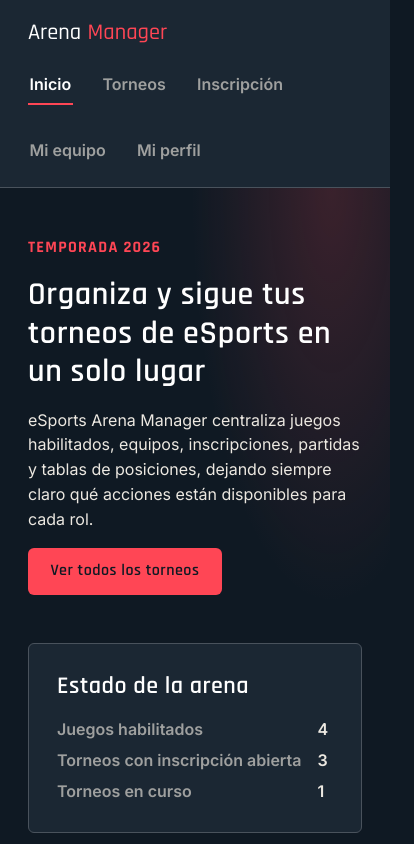
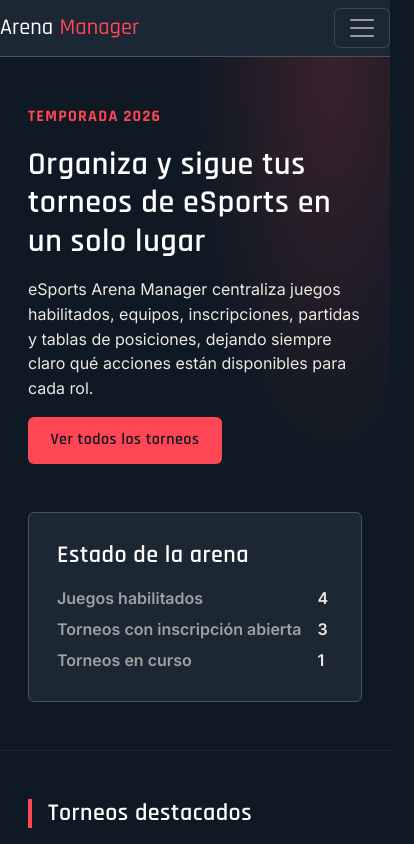
Before and after one commit to Felipe428a/Proyecto-esports-arena-manager-frontend, a React (Vite) app: page / in a window 390 px wide. Shown: the top 844 px of the page, 414 px wide, since content can reach past the window. Built offline with nearby package versions, Linux system fonts and the light colour scheme.

Commit message:
feat: navbar responsivo con menú colapsable y pie con grilla de Bootstrap

```diff
--- a/src/components/layout/Encabezado.jsx
+++ b/src/components/layout/Encabezado.jsx
@@ -1,7 +1,9 @@
+import { useState } from 'react'
 import { useApp } from '../../context/AppContext'
 
 export default function Encabezado() {
   const { vistaActual, navegar } = useApp()
+  const [abierto, setAbierto] = useState(false)
 
   const links = [
     { id: 'inicio', texto: 'Inicio' },
@@ -11,33 +13,44 @@ export default function Encabezado() {
     { id: 'perfil', texto: 'Mi perfil' },
   ]
 
+  const ir = (id) => {
+    navegar(id)
+    setAbierto(false) // cierra el menú en pantallas pequeñas
+  }
+
   return (
     <header className="encabezado">
-      <div className="barra-encabezado contenedor">
+      <nav className="navbar navbar-expand-lg container" aria-label="Navegación principal">
+        <button type="button" className="navbar-brand marca border-0 bg-transparent" onClick={() => ir('inicio')}>
+          Arena<span>Manager</span>
+        </button>
         <button
           type="button"
-          className="marca"
-          onClick={() => navegar('inicio')}
+          className="navbar-toggler"
+          aria-controls="menu-principal"
+          aria-expanded={abierto}
+          aria-label="Mostrar u ocultar el menú"
+          onClick={() => setAbierto(!abierto)}
         >
-          Arena<span>Manager</span>
+          <span className="navbar-toggler-icon"></span>
         </button>
-        <nav className="nav-principal" aria-label="Navegación principal">
-          <ul>
+        <div id="menu-principal" className={`collapse navbar-collapse ${abierto ? 'show' : ''}`}>
+          <ul className="navbar-nav ms-auto">
             {links.map((link) => (
-              <li key={link.id}>
+              <li key={link.id} className="nav-item">
                 <button
                   type="button"
-                  className={vistaActual === link.id ? 'nav-activo' : ''}
+                  className={`nav-link ${vistaActual === link.id ? 'active nav-activo' : ''}`}
                   aria-current={vistaActual === link.id ? 'page' : undefined}
-                  onClick={() => navegar(link.id)}
+                  onClick={() => ir(link.id)}
                 >
                   {link.texto}
                 </button>
               </li>
             ))}
           </ul>
-        </nav>
-      </div>
+        </div>
+      </nav>
     </header>
   )
 }
--- a/src/components/layout/PiePagina.jsx
+++ b/src/components/layout/PiePagina.jsx
@@ -5,15 +5,15 @@ export default function PiePagina() {
 
   return (
     <footer className="pie-pagina">
-      <div className="pie-cuadro contenedor">
-        <div>
+      <div className="container"><div className="row g-4">
+        <div className="col-12 col-md-6 col-lg-4">
           <h4>eSports Arena Manager</h4>
           <p>
             Plataforma para organizar torneos de videojuegos competitivos:
             inscripciones, partidas, resultados y rankings en un solo lugar.
           </p>
         </div>
-        <div>
+        <div className="col-6 col-lg-4">
           <h4>Navegación</h4>
           <ul>
             <li>
@@ -38,7 +38,7 @@ export default function PiePagina() {
             </li>
           </ul>
         </div>
-        <div>
+        <div className="col-6 col-lg-4">
           <h4>Contacto</h4>
           <ul>
             <li>
@@ -52,6 +52,7 @@ export default function PiePagina() {
             </li>
           </ul>
         </div>
+        </div>
       </div>
       <p className="pie-legal">
         © 2026 eSports Arena Manager. Proyecto académico — Desarrollo FullStack II.
```
